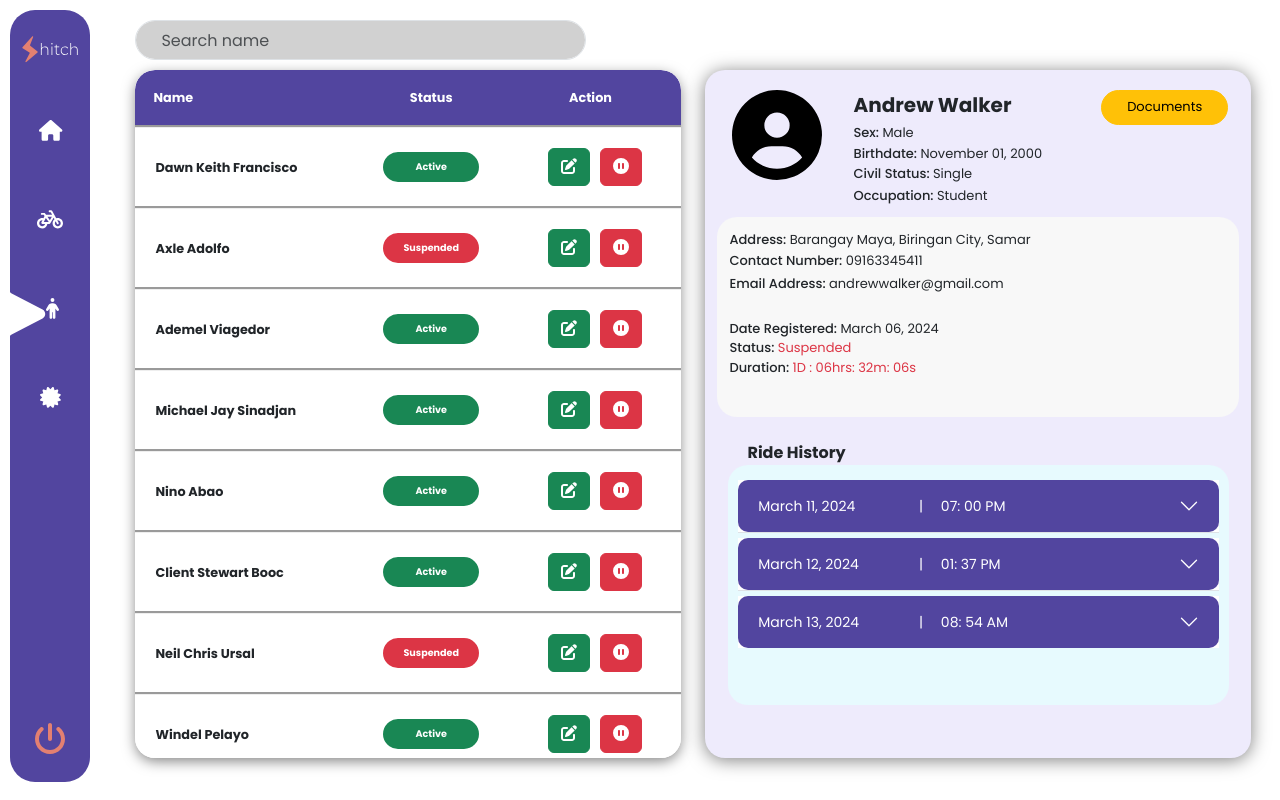
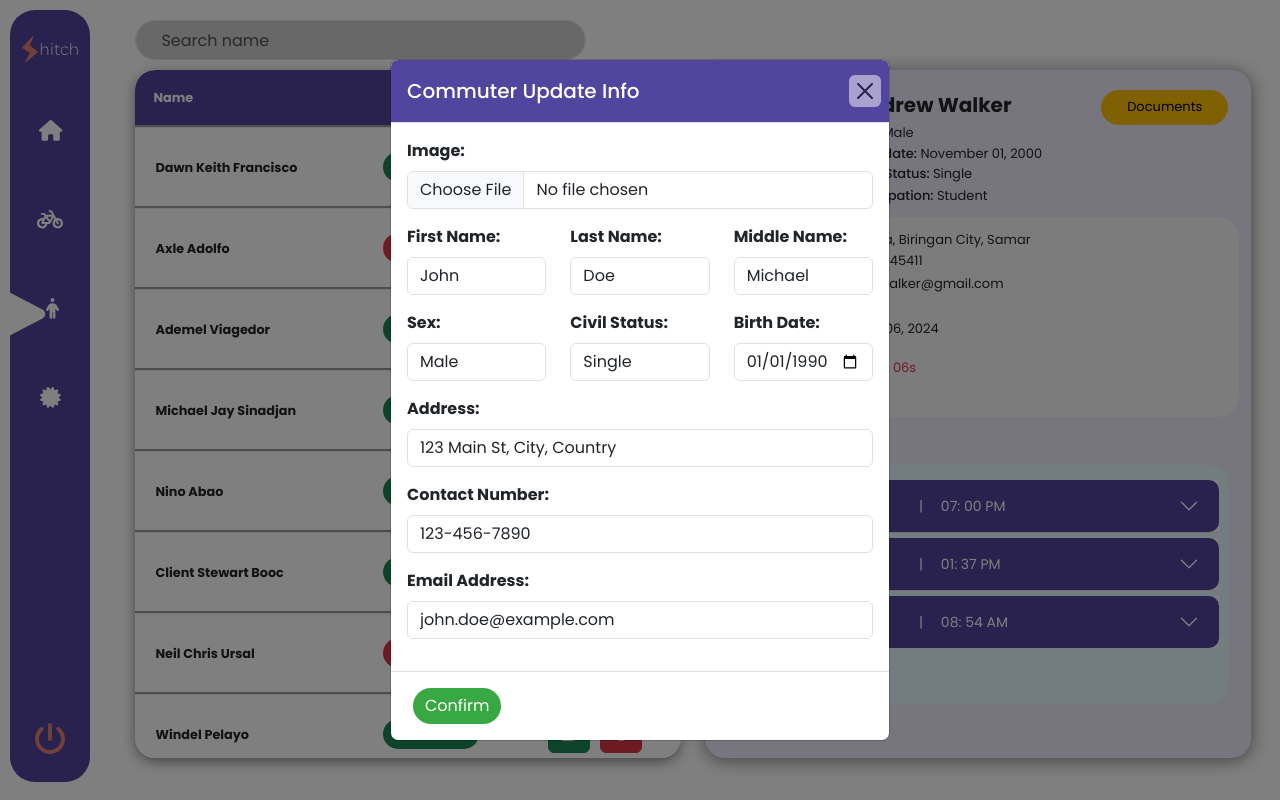
Before and after one commit to wingled22/pagyeonjaFrontEnd, a React (Vite) app: page /commuter in a window 1280 px wide. Both pictures are taken after a click on the button 569 px from the left and 167 px from the top of the page. Built offline with nearby package versions, Linux system fonts and the light colour scheme.

Commit message:
commuter update

```diff
--- a/src/components/Commuter/CommuterTable.jsx
+++ b/src/components/Commuter/CommuterTable.jsx
@@ -9,6 +9,7 @@ import {
 import { Row, Col, Container } from 'reactstrap';
 import CommuterSuspensionModal from "../../components/Commuter/CommuterSuspensionModal.jsx";
 import { useState } from "react";
+import CommuterUpdateModal from '../../components/Commuter/CommuterUpdateModal.jsx';
 
 const CommuterTable = () => {
     const data = [
@@ -25,11 +26,13 @@ const CommuterTable = () => {
     const [modalSuspension, setModalSuspension] = useState(false);
     const toggleSuspension = () => setModalSuspension(!modalSuspension);
 
+    const [modalupdate, setModalUpdate] = useState(false);
+    const toggleUpdate = () => setModalUpdate(!modalupdate)
+
     return (
         <>
-
+        <CommuterUpdateModal isOpen={modalupdate} untoggle={toggleUpdate}/>
         <CommuterSuspensionModal isOpen={modalSuspension} untoggle={toggleSuspension} />
-
             <div className="CommuterTableContainer">
                 <table className='tableCommuterTable'>
                     <thead className='theadCommuterTable'>
@@ -49,7 +52,10 @@ const CommuterTable = () => {
                                     </Badge></td>
                                 <td style={{ borderTop: 'groove', padding: '20px', textAlign: 'center' }}>
                                     {/* Use Reactstrap Button for the action */}
-                                    <button className='btn btn-success btnAction' onClick={() => console.log(`Action clicked for ${item.name}`)}>
+                                    {/* <button className='btn btn-success btnAction' onClick={() => console.log(`Action clicked for ${item.name}`)}>
+                                        <Icon icon={faPenToSquare} color='white' />
+                                    </button> */}
+                                    <button className='btn btn-success btnAction' onClick={() => {toggleUpdate()}}>
                                         <Icon icon={faPenToSquare} color='white' />
                                     </button>
                                     <button className='btn btn-danger btnSuspendCommuter' onClick={() => {toggleSuspension()}}>
--- /dev/null
+++ b/src/components/Commuter/CommuterUpdateModal.jsx
@@ -0,0 +1,190 @@
+import React, { useState } from 'react';
+import { Modal, ModalHeader, ModalBody, ModalFooter, Form, FormGroup, Label, Input, Button, Row, Col } from 'reactstrap';
+
+const CommuterUpdateModal = ({ isOpen, untoggle }) => {
+    const [formData, setFormData] = useState({
+        firstName: 'John',
+        lastName: 'Doe',
+        middleName: 'Michael',
+        sex: 'Male',
+        civilStatus: 'Single',
+        birthDate: '1990-01-01',
+        address: '123 Main St, City, Country',
+        contactNumber: '123-456-7890',
+        email: 'john.doe@example.com'
+    });
+
+    const handleChange = (e) => {
+        const { name, value } = e.target;
+        setFormData(prevData => ({
+            ...prevData,
+            [name]: value
+        }));
+    };
+    const handleImageChange = (e) => {
+        const file = e.target.files[0];
+        setFormData({
+            ...formData,
+            image: file
+        });
+    };
+
+    return (
+        <>
+            <Modal isOpen={isOpen} toggle={untoggle} centered>
+                <ModalHeader toggle={untoggle} className='commuterSuspensionHeader'>Commuter Update Info</ModalHeader>
+                <Form>
+                    <ModalBody>
+                        <Row>
+                        <Col >
+                                <FormGroup>
+                                    <Label for="image"><strong>Image:</strong></Label>
+                                    <Input
+                                        type="file"
+                                        id="image"
+                                        name="image"
+                                        onChange={handleImageChange}
+                                    />
+                                </FormGroup>
+                            </Col>
+                        </Row>
+                        <Row form>
+                            <Col className="col-6 col-sm-4">
+                                <FormGroup>
+                                    <Label for="firstName"><strong>First Name:</strong></Label>
+                                    <Input
+                                        type="text"
+                                        id="firstName"
+                                        name="firstName"
+                                        placeholder="Enter First Name"
+                                        value={formData.firstName}
+                                        onChange={handleChange}
+                                    />
+                                </FormGroup>
+                            </Col>
+                            <Col className="col-6 col-sm-4">
+                                <FormGroup>
+                                    <Label for="lastName"><strong>Last Name:</strong></Label>
+                                    <Input
+                                        type="text"
+                                        id="lastName"
+                                        name="lastName"
+                                        placeholder="Enter Last Name"
+                                        value={formData.lastName}
+                                        onChange={handleChange}
+                                    />
+                                </FormGroup>
+                            </Col>
+                            <Col className="col-sm-4">
+                                <FormGroup>
+                                    <Label for="middleName"><strong>Middle Name:</strong></Label>
+                                    <Input
+                                        type="text"
+                                        id="middleName"
+                                        name="middleName"
+                                        placeholder="Enter Middle Name"
+                                        value={formData.middleName}
+                                        onChange={handleChange}
+                                    />
+                                </FormGroup>
+                            </Col>
+                        </Row>
+                        <Row form>
+                            <Col className="col-6 col-sm-4">
+                                <FormGroup>
+                                    <Label for="sex"><strong>Sex:</strong></Label>
+                                    <Input
+                                        type="text"
+                                        id="sex"
+                                        name="sex"
+                                        placeholder="Enter Sex"
+                                        value={formData.sex}
+                                        onChange={handleChange}
+                                    />
+                                </FormGroup>
+                            </Col>
+                            <Col className="col-6 col-sm-4">
+                                <FormGroup>
+                                    <Label for="civilStatus"><strong>Civil Status:</strong></Label>
+                                    <Input
+                                        type="text"
+                                        id="civilStatus"
+                                        name="civilStatus"
+                                        placeholder="Enter Civil Status"
+                                        value={formData.civilStatus}
+                                        onChange={handleChange}
+                                    />
+                                </FormGroup>
+                            </Col>
+                            <Col className="col-sm-4">
+                                <FormGroup>
+                                    <Label for="birthDate"><strong>Birth Date:</strong></Label>
+                                    <Input
+                                        type="date"
+                                        id="birthDate"
+                                        name="birthDate"
+                                        placeholder="Enter Birth Date"
+                                        value={formData.birthDate}
+                                        onChange={handleChange}
+                                    />
+                                </FormGroup>
+                            </Col>
+                        </Row>
+                        <Row>
+                            <Col>
+                                <FormGroup>
+                                    <Label for="address"><strong>Address:</strong></Label>
+                                    <Input
+                                        type="text"
+                                        id="address"
+                                        name="address"
+                                        placeholder="Enter Address"
+                                        value={formData.address}
+                                        onChange={handleChange}
+                                    />
+                                </FormGroup>
+                            </Col>
+                        </Row>
+
+                        <Row>
+                            <Col >
+                                <FormGroup>
+                                    <Label for="contactNumber"><strong>Contact Number:</strong></Label>
+                                    <Input
+                                        type="text"
+                                        id="contactNumber"
+                                        name="contactNumber"
+                                        placeholder="Enter Contact Number"
+                                        value={formData.contactNumber}
+                                        onChange={handleChange}
+                                    />
+                                </FormGroup>
+                            </Col>
+                        </Row>
+                        <Row>
+                            <Col >
+                                <FormGroup>
+                                    <Label for="email"><strong>Email Address:</strong></Label>
+                                    <Input
+                                        type="email"
+                                        id="email"
+                                        name="email"
+                                        placeholder="Enter Email Address"
+                                        value={formData.email}
+                                        onChange={handleChange}
+                                    />
+                                </FormGroup>
+                            </Col>
+                        </Row>
+
+                    </ModalBody>
+                    <ModalFooter className='updateModalFooter' style={{ justifyContent: 'space-between' }}>
+                        <Button className='btn btnConfirmSuspension'>Confirm</Button>
+                    </ModalFooter>
+                </Form>
+            </Modal>
+        </>
+    );
+}
+
+export default CommuterUpdateModal;
```
